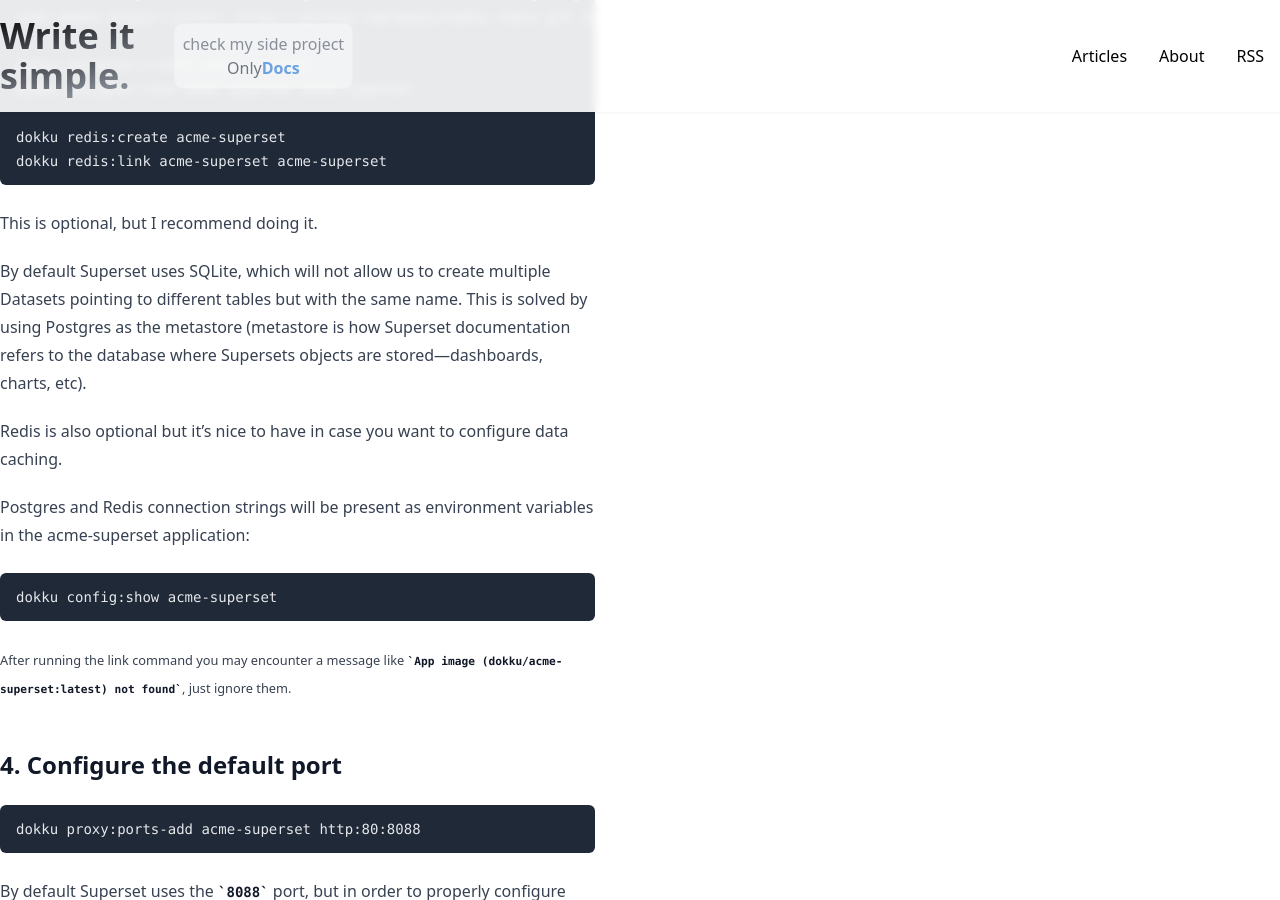
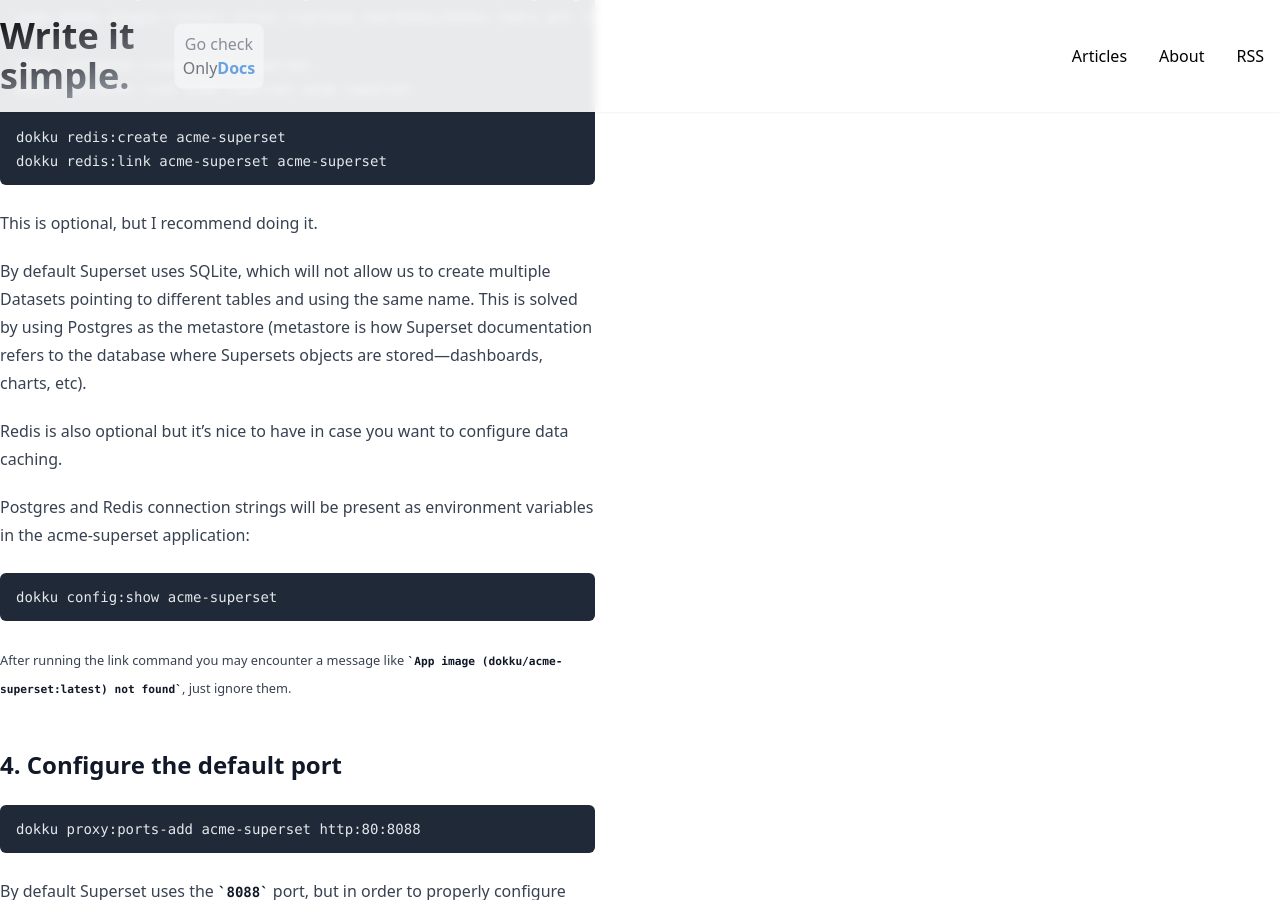
Before and after one commit to juanmanuelramallo/blog, a Jekyll site: the page built from _posts/2023-06-28-how-to-deploy-apache-superset-with-dokku.md, in a window 1280 px wide and 900 px high, scrolled down 1516 px. Built offline with Jekyll 4.4.1, drawn with Linux system fonts in a browser that asks for light colours.

Commit message:
Fix wording

```diff
--- a/_includes/navigation.html
+++ b/_includes/navigation.html
@@ -10,7 +10,7 @@
       <a class="hidden sm:flex my-auto flex-col items-center p-2 bg-gray-50 ring-1 ring-gray-100 rounded-lg text-gray-600 opacity-60 hover:bg-gray-100 hover:ring-gray-200 hover:opacity-100 transition"
          href="https://onlydocs.1ma.dev"
          target="_blank">
-        <span>check my side project</span>
+        <span>Go check</span>
         <span><span class="text-gray-800">Only</span><span class="font-bold text-[#1771d8]">Docs</span></span>
       </a>
     </div>
--- a/_posts/2023-06-28-how-to-deploy-apache-superset-with-dokku.md
+++ b/_posts/2023-06-28-how-to-deploy-apache-superset-with-dokku.md
@@ -57,7 +57,7 @@
 
 This is optional, but I recommend doing it.
 
-By default Superset uses SQLite, which will not allow us to create multiple Datasets pointing to different tables but with the same name. This is solved by using Postgres as the metastore (metastore is how Superset documentation refers to the database where Supersets objects are stored—dashboards, charts, etc).
+By default Superset uses SQLite, which will not allow us to create multiple Datasets pointing to different tables and using the same name. This is solved by using Postgres as the metastore (metastore is how Superset documentation refers to the database where Supersets objects are stored—dashboards, charts, etc).
 
 Redis is also optional but it's nice to have in case you want to configure data caching.
 
```
